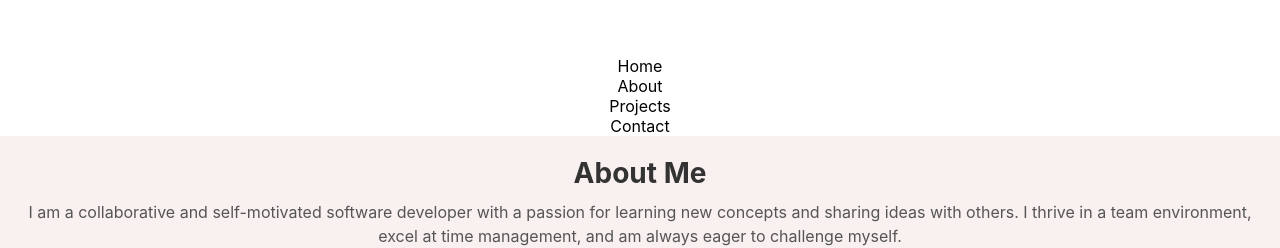
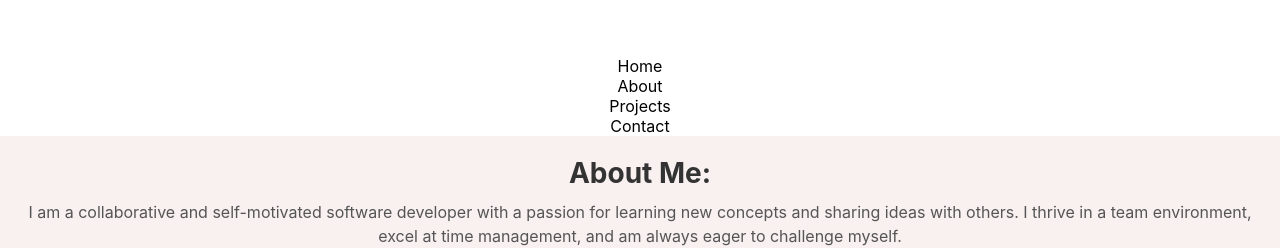
Before and after one commit to Bahare09/portfolio, a React (Create React App) app: page / in a window 1280 px wide. Shown: the part 1532-1780 px from the top of the page. Built offline with nearby package versions, Linux system fonts and the light colour scheme.

Commit message:
Update AboutMe.js

```diff
--- a/src/components/AboutMe.js
+++ b/src/components/AboutMe.js
@@ -3,7 +3,7 @@ import "./Style.css";
 const AboutMe = () => {
   return (
     <section id="about">
-      <h1>About Me</h1>
+      <h1>About Me:</h1>
       <p>
         I am a collaborative and self-motivated software developer with a
         passion for learning new concepts and sharing ideas with others. I
```
